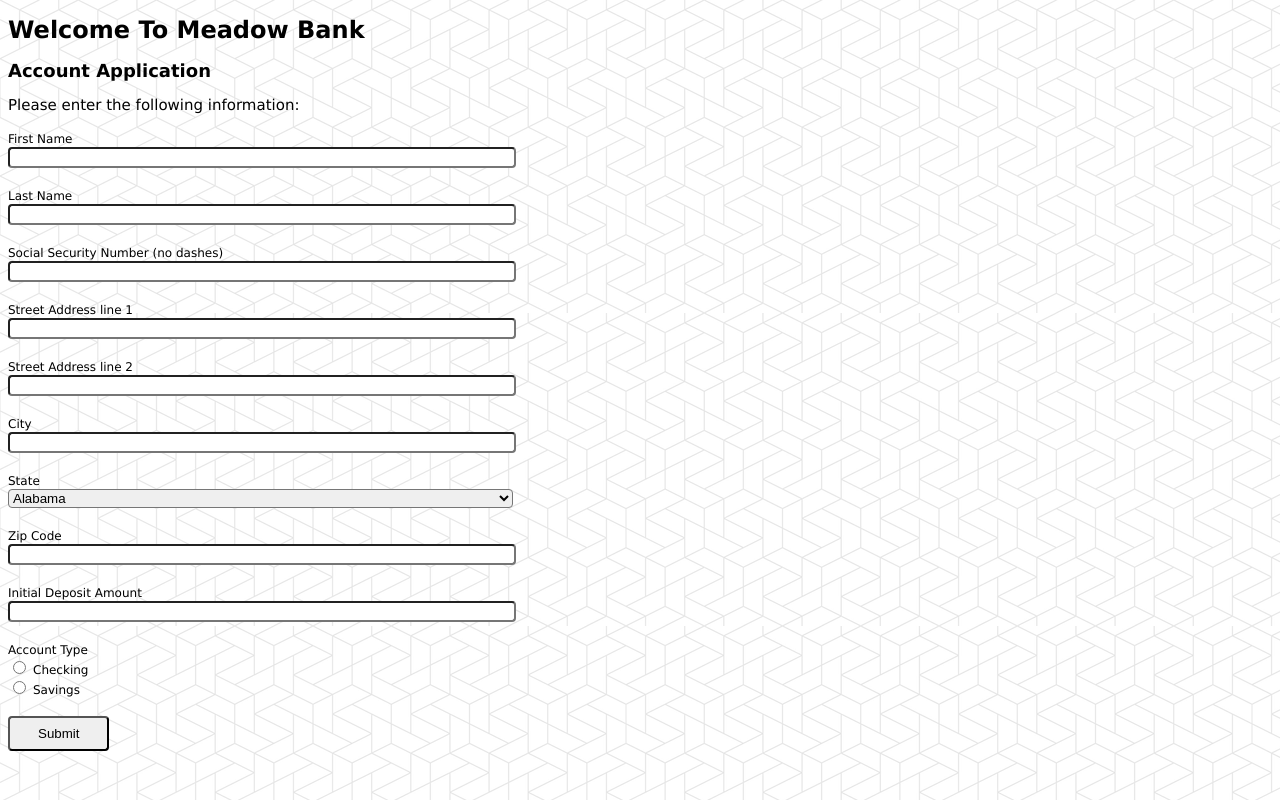
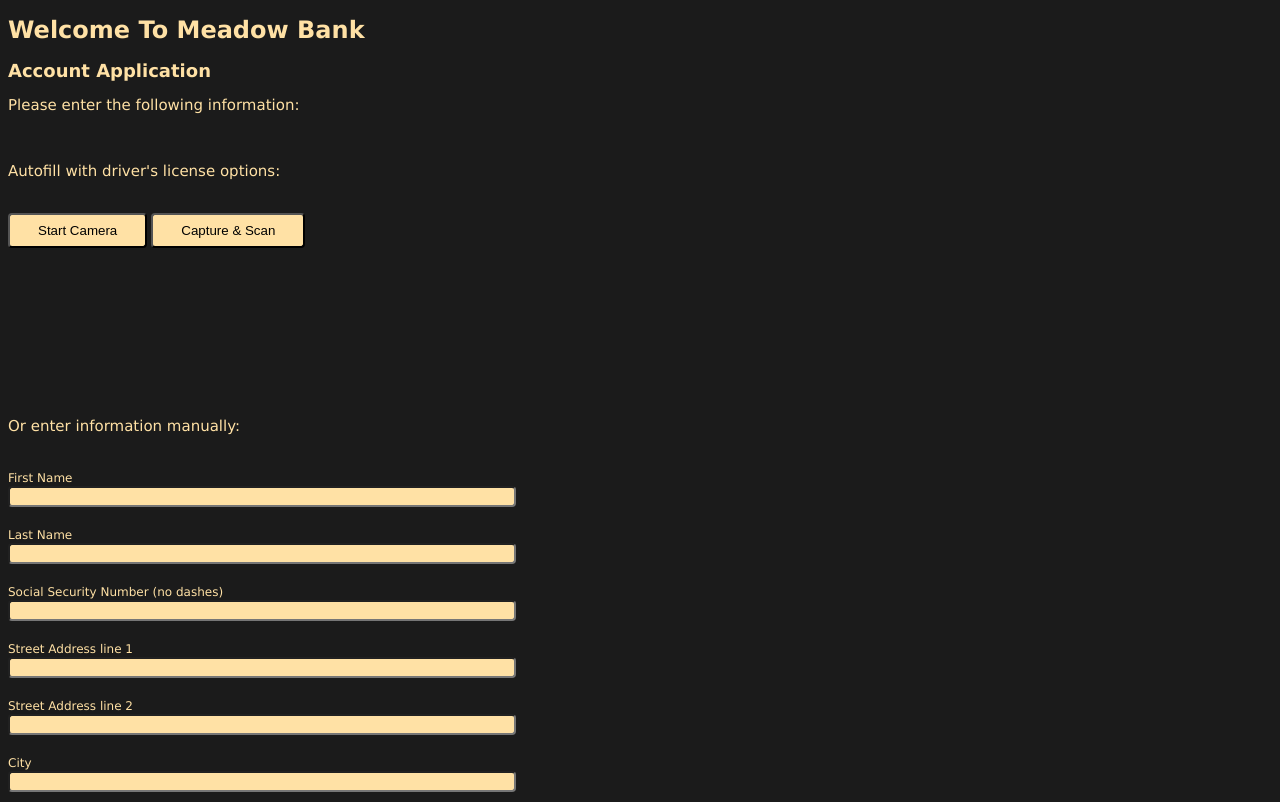
Before and after one commit to Sora614/meadowbank, a website: page public/index.html in a window 1280 px wide. Shown: the top 802 px of the page. Drawn offline with Linux system fonts and the light colour scheme.

Commit message:
id analyzer

```diff
--- a/package.json
+++ b/package.json
@@ -4,6 +4,7 @@
     "axios": "^1.9.0",
     "cors": "^2.8.5",
     "express": "^5.1.0",
+    "idanalyzer2": "^1.0.2",
     "mssql": "^11.0.1",
     "mysql": "^2.18.1",
     "node-fetch": "^3.3.2",
--- a/public/index.html
+++ b/public/index.html
@@ -8,14 +8,20 @@
 
 <body>
 
-<div class="Header">
 
- <h1 class="a">Welcome To Meadow Bank</h1>
- <h2 class="a">Account Application</h2>
- <p class="a">Please enter the following information:</p>
 
-</div>
+<h1 class="a">Welcome To Meadow Bank</h1>
+<h2 class="a">Account Application</h2>
+<p class="a">Please enter the following information:</p><br>
 
+<p class="a">Autofill with driver's license options:</p><br>
+<button class='a' onclick="startCamera()">Start Camera</button>
+<button class='a' onclick="captureAndScanID()">Capture & Scan</button><br>
+<video id="cameraDisplay" autoplay></video><br>
+
+<canvas id="documentCanvas" style="display:none;"></canvas>
+
+<p class="a">Or enter information manually:</p><br>
 <form class = "form" method="post" id="dataform">
 
 <label class = "label">First Name</label><br>
@@ -211,6 +217,49 @@ function showCorrectionPopup(original, corrected) {
 	}
 }
 
+let videoStream;
+
+function startCamera() {
+	const video = document.getElementById('cameraDisplay');
+	navigator.mediaDevices.getUserMedia({ video: true })
+		.then(stream => {
+			videoStream = stream;
+			video.srcObject = stream;
+		})
+		.catch(err => {
+			console.error("Camera access denied:", err);
+			alert("Unable to access camera.");
+		});
+}
+
+async function captureAndScanID() {
+	const canvas = document.getElementById('documentCanvas');
+	const video = document.getElementById('cameraDisplay');
+	canvas.width = video.videoWidth;
+	canvas.height = video.videoHeight;
+	canvas.getContext('2d').drawImage(video, 0, 0);
+	const imageData = canvas.toDataURL('image/jpeg');
+
+	try {
+		const response = await fetch('/scan-id', {
+			method: 'POST',
+			headers: { 'Content-Type': 'application/json' },
+			body: JSON.stringify({ image: imageData })
+		});
+		const data = await response.json();
+
+		document.getElementById('fname').value = data.firstName || '';
+		document.getElementById('lname').value = data.lastName || '';
+
+		alert("ID data scanned and autofilled!");
+
+	} catch (err) {
+		console.error("ID scan failed:", err);
+		alert("Failed to scan ID. Please try again.");
+	}
+}
+
+
 document.getElementById('dataform').addEventListener('submit', async (e) => {
 	e.preventDefault();
 	if (!formcheck()) {
@@ -259,7 +308,7 @@ document.getElementById('dataform').addEventListener('submit', async (e) => {
 			`<p class = "a">
 				<b>Your Submission</b><br>
 				<b>Name:</b> ${fname} ${lname}<br>
-				<b>SSN Redacted</b><br>
+				<b>SSN:</b> Redacted<br>
 				<b>Address:</b><br>
 				${acctadd1} ${acctadd2}<br>
 				${city}, ${state} ${zipcode}<br>
--- a/public/style.css
+++ b/public/style.css
@@ -1,33 +1,40 @@
 body {
-    background: url("/images/bg.png");
+    background-color: rgb(27, 27, 27);
 }
 
 h1.a {
     font: bold 24px verdana;
+    color:rgb(255, 225, 165);
 }
 
 h2.a {
     font: bold 18px verdana;
+    color:rgb(255, 225, 165);
 }
 
 p.a{
     font: 15px verdana;
+    color:rgb(255, 225, 165);
 }
 
 label.label{
     font: 12px verdana;
+    color:rgb(255, 225, 165);
 }
 
 label.inputradio{
     font: 12px verdana;
+    color:rgb(255, 225, 165);
 }
 
 input.inputtxt{
     width: 500px;
     border-radius: 4px;
+    background-color: rgb(255, 225, 165);
 }
 
 input.sbutton{
+    background-color: rgb(255, 225, 165);
     padding: 8px 28px;
     border-radius: 4px;
 }
@@ -36,7 +43,18 @@ input.sbutton:focus{
     background-color:green;
 }
 
-select.select{
-    width: 505px;
+button.a{
+    background-color: rgb(255, 225, 165);
+    padding: 8px 28px;
     border-radius: 4px;
 }
+
+button.a:focus{
+    background-color:green;
+}
+
+select.select{
+    background-color: rgb(255, 225, 165);
+    width: 508px;
+    border-radius: 4px;
+}
```
Also changed, not shown: server/servertestorig.cjs (+58 -34 lines), 1 other file.
